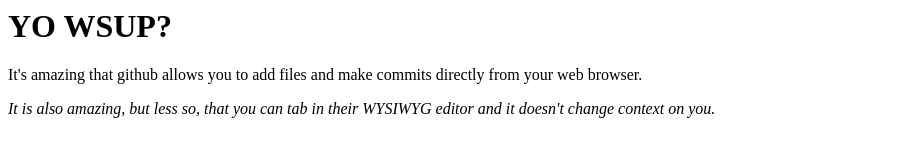
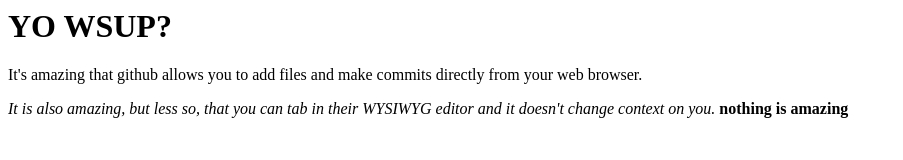
Before and after one commit to jackpetraitis/wildwildwebpage, a plain HTML site: page index.html in a window 1280 px wide. Shown: the whole page, without its empty margins (0-903 px from the left). Drawn offline with Linux system fonts and the light colour scheme.

Commit message:
Update index.html

```diff
--- a/index.html
+++ b/index.html
@@ -2,4 +2,5 @@
 <body>
   <p>It's amazing that github allows you to add files and make commits directly from your web browser.</p>
   <em>It is also amazing, but less so, that you can tab in their WYSIWYG editor and it doesn't change context on you.</em>
+  <b>nothing is amazing</b>
 </body>
```
